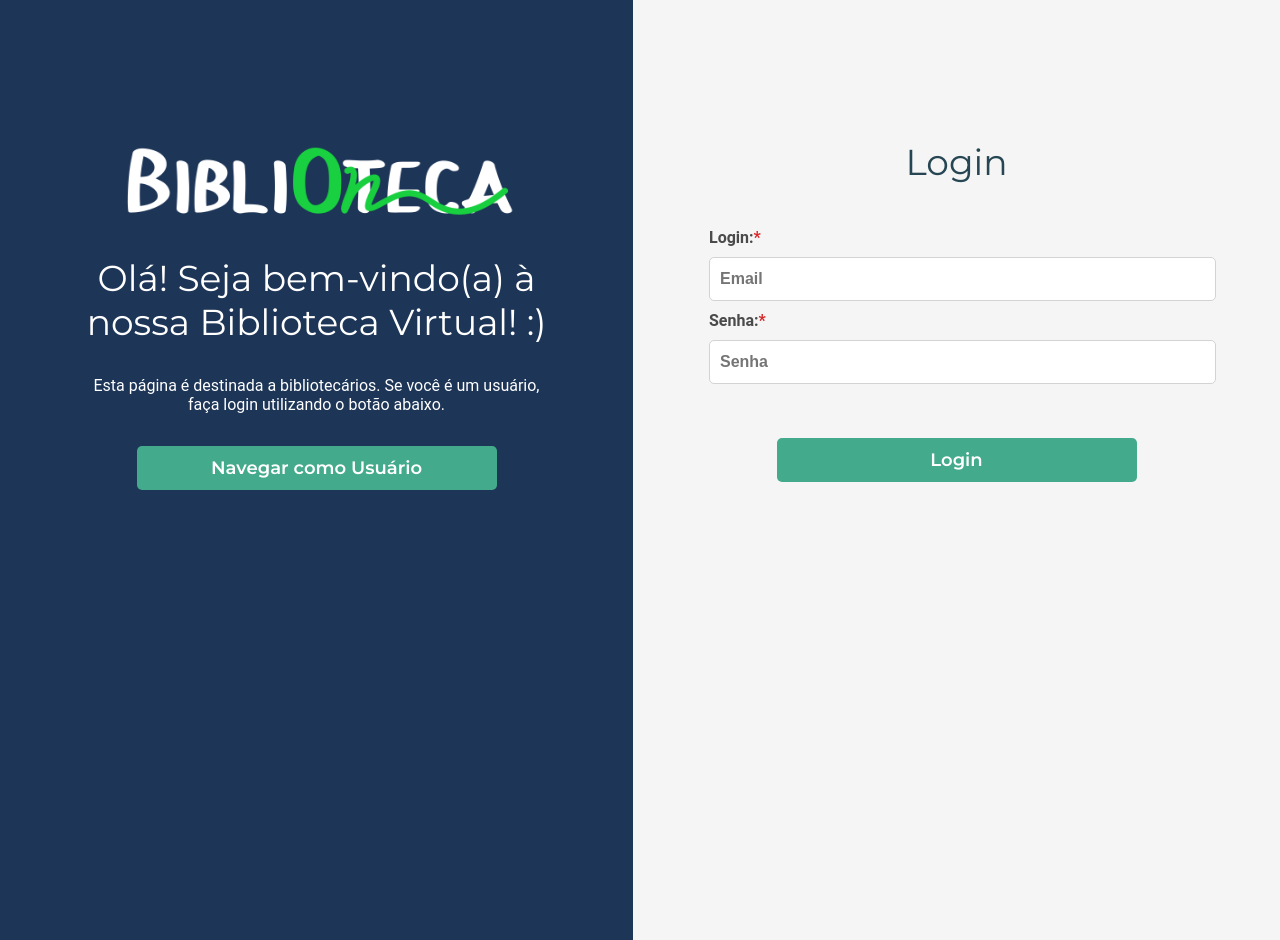
After one commit to RogerioNeto07/BibliONteca, a Django app: page /login in a window 1280 px wide. The commit adds this page. Run offline with Django 5.2, Linux system fonts and the light colour scheme.

Commit message:
Create global.css with variables and login screen layout

```diff
--- /dev/null
+++ b/static/global/css/global.css
@@ -0,0 +1,105 @@
+@import url('https://fonts.googleapis.com/css2?family=Montserrat:ital,wght@0,100..900;1,100..900&display=swap');
+
+/* Variáveis */
+:root{
+    --color-white: #FFFFFF;
+    --color-dar-blue: #1D3557;
+    --color-red: #D62828;
+    --color-green: #43AA8B;
+    --color-blue-active: #457B9D;
+    --color-buttom: #F5F5F5;
+    --color-border-input: #D3D3D3;
+    --color-grey: #999999;
+    --color-title: #264653;
+    --color-primary: #4A4A4A;
+
+    --font-primary: 'Montserrat', sans-serif;
+    --font-secudary: 'Roboto', sans-serif;
+
+    --font-size-h1: 36px;
+    --font-size-h2: 30px;
+    --font-size-h3: 20px;
+    --font-size-main: 18px;
+    --font-size-secundary: 16px;
+
+    --button-width: 240px;
+    --button-height: 44px;
+
+    --form-width: 493px;
+    --form-height: 40px;
+
+    --border-radius: 5px;
+
+    --font-bold: 600;
+}
+
+/* Tipográfia */
+
+h1, h2, h3, p, a{
+    margin: 0;
+    text-decoration: none;
+}
+body, main{
+    font-family: var(--font-secudary);
+    background-color: var(--color-buttom);
+    margin: auto;
+    color: var(--color-primary);
+}
+.h1{
+    font-family: var(--font-primary);
+    font-size: var(--font-size-h1);
+    color: var(--color-title);
+}
+.h2{
+    font-family: var(--font-primary);
+    font-size: var(--font-size-h2);
+    color: var(--color-title);
+}
+.h3{
+    font-family: var(--font-primary);
+    font-size: var(--font-size-h3);
+    color: var(--color-title);
+}
+.main-text{ font-size: var(--font-size-main) }
+.secundary-text{ font-size: var(--font-size-secundary);}
+.bold{ font-weight: var(--font-bold);}
+
+/* cores */
+.white{ color: var(--color-white);}
+.bg-dark-blue{ background-color: var(--color-dar-blue);}
+.bg-blue{ background-color: var();}
+.bg-red{ background-color: var(--color-red);}
+.bg-green{ background-color: var(--color-green);}
+
+/* botões */
+
+.bnt{
+    width: var(--button-width);
+    height: var(--button-height);
+    border-style: none;
+    border-radius: var(--border-radius);
+    font-family: var(--font-primary);
+    font-size: var(--font-size-main);
+    font-weight: var(--font-bold);
+}
+.bnt-login-page{ width: 360px;}
+
+/* form */
+input{
+    height: var(--form-height);
+    width: var(--form-width);
+    border-radius: var(--border-radius);
+    border: solid 1px;
+    margin: 10px 0;
+    background-color: var(--color-white);
+    border-color: var(--color-border-input);
+    color: var(--color-grey);
+    padding-left: 10px;
+}
+.form-field{
+    display: flex;
+    flex-direction: column;
+    width: 495px;
+}
+label{ text-align: left;}
+span{ color: var(--color-red);}
--- /dev/null
+++ b/user/static/user/css/login.css
@@ -0,0 +1,22 @@
+body{
+    margin: auto;
+    padding: auto;
+}
+.login-container{
+    display: grid;
+    grid-template-columns: 1fr 1fr;
+    height: 100vh;
+}
+.login-container-left, .login-container-rigth{
+    height: 100vh;
+    padding: 140px 76px 0 76px;
+    text-align: center;
+}
+.logo-login{
+    width: 400px;
+    height: 100px;
+    margin-bottom: 12px;
+}
+.margin-text{ margin: 32px 0;}
+.title-login{ margin-bottom: 44px;}
+.bnt-login{ margin-top: 44px;}
--- /dev/null
+++ b/user/templates/user/login.html
@@ -0,0 +1,35 @@
+<!DOCTYPE html>
+{% load static %}
+<html lang="en">
+<head>
+    <meta charset="UTF-8">
+    <meta name="viewport" content="width=device-width, initial-scale=1.0">
+    <link rel="stylesheet" href="{% static "user/css/login.css" %}">
+    <link rel="stylesheet" href="{% static "global/css/global.css" %}">
+    <title>Document</title>
+</head>
+<body>
+    <div class="login-container">
+        <div class="login-container-left bg-dark-blue">
+            <img src="{% static "global/imgs/logo.png" %}" alt="" class="logo-login">
+            <p class="h1 white">Olá! Seja bem-vindo(a) à nossa Biblioteca Virtual! :)</p>
+            <p class="margin-text secundary-text white">Esta página é destinada a bibliotecários. Se você é um usuário, faça login utilizando o botão abaixo.</p>
+            <button class="bnt bnt-login-page bg-green"><a class="white" href="">Navegar como Usuário</a></button>
+        </div>
+        <div class="login-container-rigth">
+            <p class="title-login h1 dark-blue">Login</p>
+            <form action="" class="login">
+                <div class="form-field">
+                    <label for="Email" class="form-label secundary-text bold">Login:<span>*</span></label>
+                    <input type="Email" class="secundary-text bold" id="Email" placeholder="Email">
+                </div>
+                <div class="form-field">
+                    <label for="password" class="form-label secundary-text bold">Senha:<span>*</span></label>
+                    <input type="text" class="secundary-text bold" id="password" placeholder="Senha">
+                </div>
+                <button class="bnt-login bnt bnt-login-page bg-green"><a href="" class="main-text white">Login</a></button>
+            </form>
+        </div>
+    </div>
+</body>
+</html>
--- a/user/urls.py
+++ b/user/urls.py
@@ -1,6 +1,7 @@
 from django.urls import path
-from user.views import TesteBase
+from user.views import TesteBase, Login
 
 urlpatterns = [
     path('base', TesteBase),
+    path('login', Login),
 ]
--- a/user/views.py
+++ b/user/views.py
@@ -4,3 +4,6 @@ from django.shortcuts import render
 
 def TesteBase(request):
     return render(request, "user/index.html")
+
+def Login(request):
+    return render(request, "user/login.html")
```
Also changed, not shown: static/global/css/base.css (+3 -7 lines), templates/global/base.html (+9 -12 lines), user/templates/user/index.html (+13 -10 lines).
